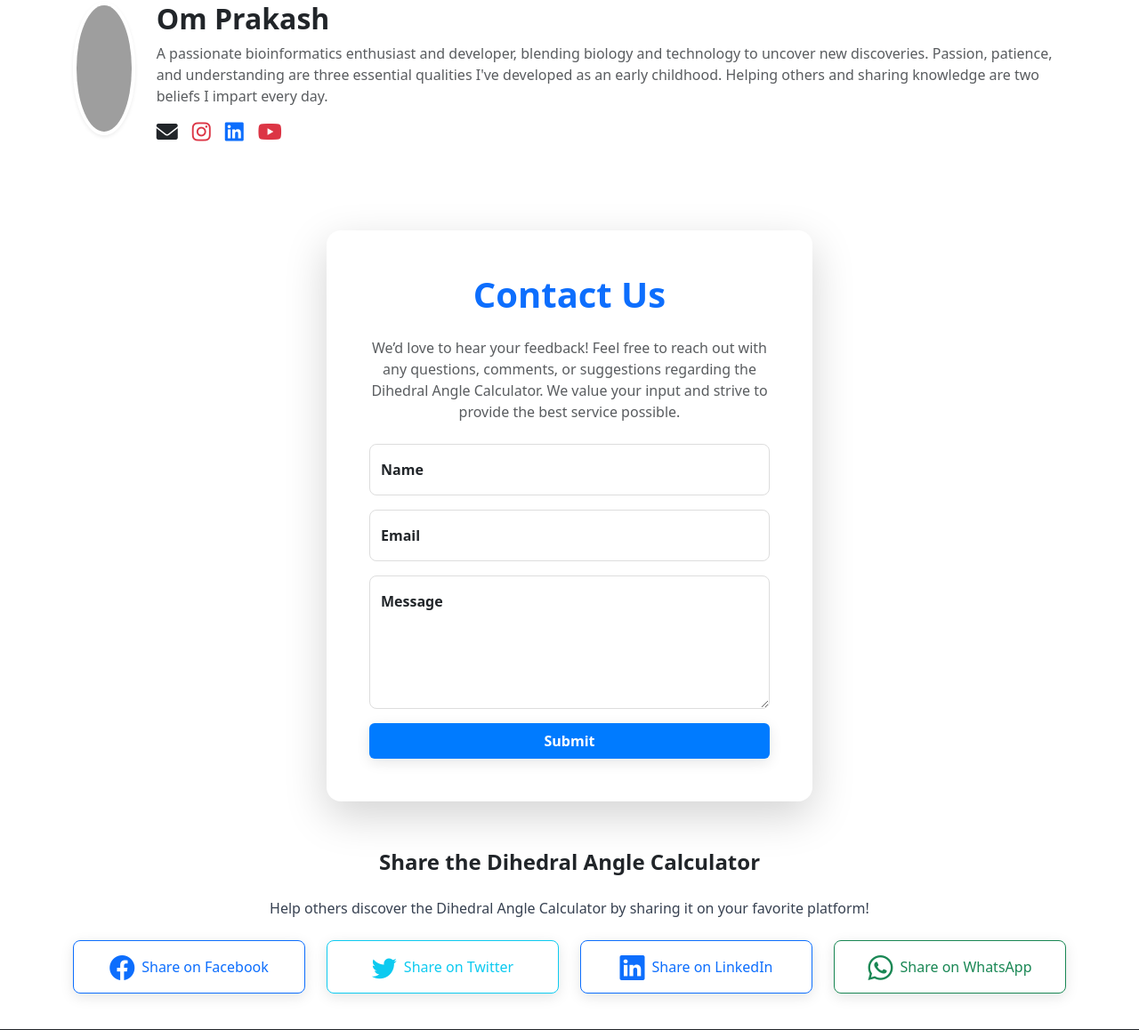
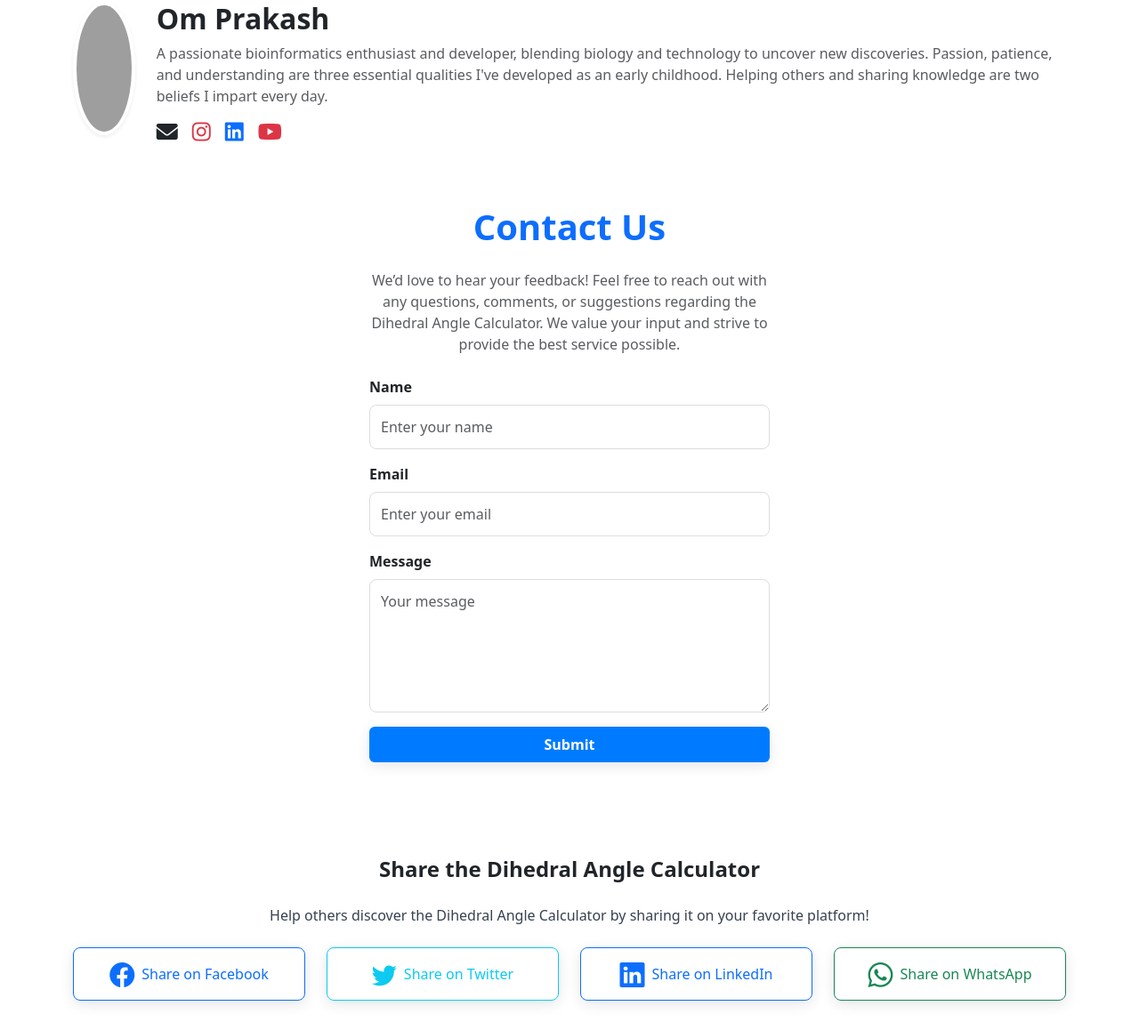
Before and after one commit to omprakash24d/pdb_angle_calc, a Flask app: page / in a window 1280 px wide. Shown: the part 2120-3278 px from the top of the page at 89% size. Run offline with Flask 3, Linux system fonts and the light colour scheme; parts of the project's set-up code (start-up, migrations or seed data) failed here and were passed over; some libraries are stand-ins or nearby versions; grey boxes are pictures that could not be loaded.

Commit message:
Update contact.html

```diff
--- a/templates/contact.html
+++ b/templates/contact.html
@@ -1,11 +1,8 @@
-<section id="contact">
+<section id="contact" class="py-1">
   <div class="container py-5">
     <div class="row justify-content-center">
       <div class="col-md-10 col-lg-6">
-        <div
-          class="card border-0 rounded-4 shadow-lg"
-          style="background: #ffffff"
-        >
+        <div class="card border-0 rounded-4" style="background: #ffffff">
           <div class="card-body p-4 p-lg-5">
             <h1 class="card-title text-center text-primary mb-4 fw-bold">
               Contact Us
@@ -18,7 +15,8 @@
             </p>
             <form id="contactForm">
               <!-- Name Input -->
-              <div class="form-floating mb-3">
+              <div class="mb-3">
+                <label for="name" class="form-label fw-bold">Name</label>
                 <input
                   type="text"
                   class="form-control rounded-3"
@@ -28,11 +26,11 @@
                   required
                   style="border: 1px solid #ddd; padding: 12px"
                 />
-                <label for="name" class="fw-bold">Name</label>
               </div>
 
               <!-- Email Input -->
-              <div class="form-floating mb-3">
+              <div class="mb-3">
+                <label for="email" class="form-label fw-bold">Email</label>
                 <input
                   type="email"
                   class="form-control rounded-3"
@@ -42,11 +40,11 @@
                   required
                   style="border: 1px solid #ddd; padding: 12px"
                 />
-                <label for="email" class="fw-bold">Email</label>
               </div>
 
               <!-- Message Input -->
-              <div class="form-floating mb-3">
+              <div class="mb-3">
+                <label for="message" class="form-label fw-bold">Message</label>
                 <textarea
                   class="form-control rounded-3"
                   name="entry.839337160"
@@ -55,7 +53,6 @@
                   required
                   style="height: 150px; border: 1px solid #ddd; padding: 12px"
                 ></textarea>
-                <label for="message" class="fw-bold">Message</label>
               </div>
 
               <!-- Submit Button -->
```
